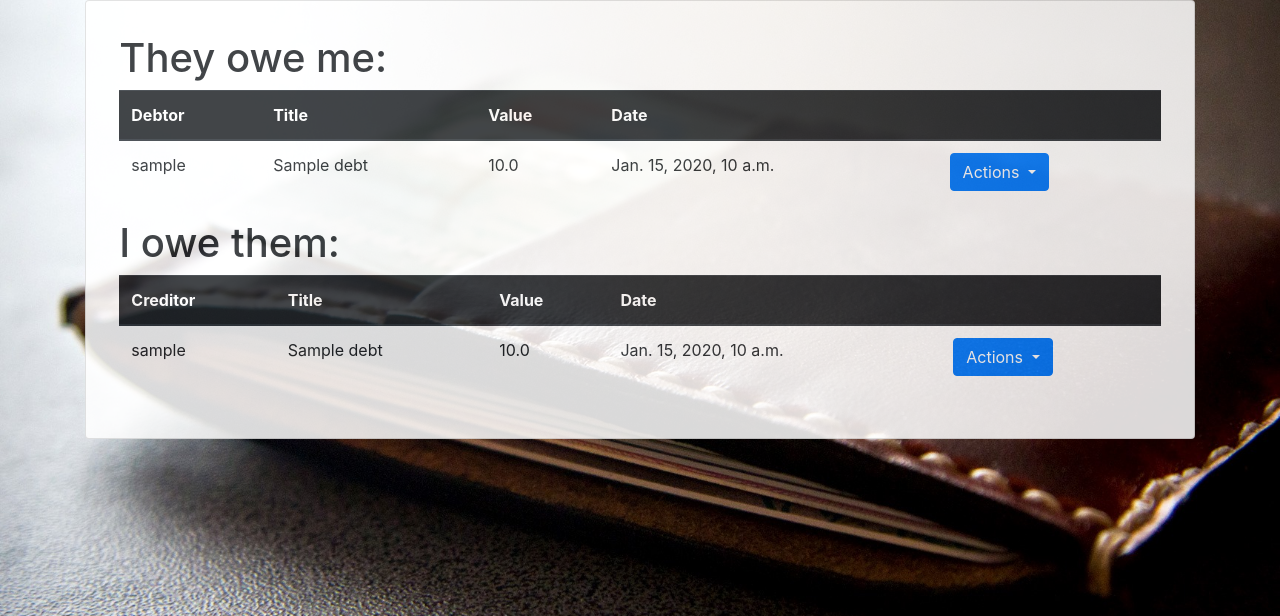
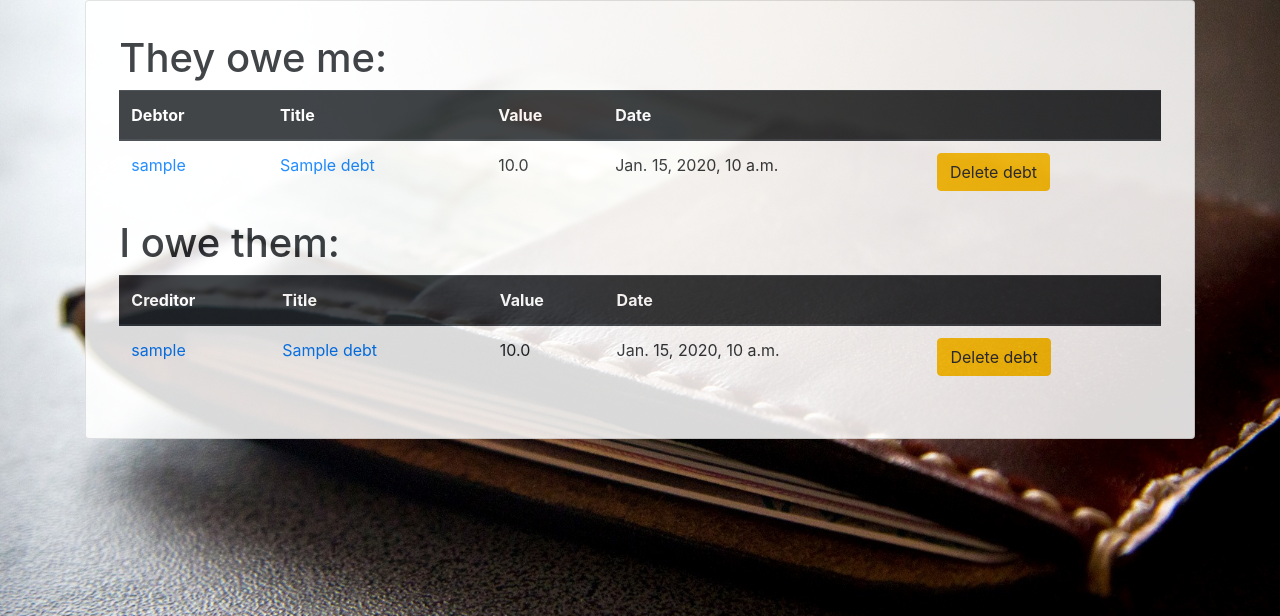
Before and after one commit to zygmuntdzwigon/PAI, a Django app: page /debts/ in a window 1280 px wide. Shown: the part 56-672 px from the top of the page. Run offline with Django 3.2, Linux system fonts and the light colour scheme; a user stored in the database is signed in; tables that the repository leaves empty hold one stand-in row (values such as "Sample post"); some libraries are stand-ins or nearby versions.

Commit message:
debt status change added

```diff
--- a/my_e_wallet/debt/templates/debt/base.html
+++ b/my_e_wallet/debt/templates/debt/base.html
@@ -80,7 +80,10 @@
 
     <!-- Optional JavaScript -->
     <!-- jQuery first, then Popper.js, then Bootstrap JS -->
-    <script src="https://code.jquery.com/jquery-3.2.1.slim.min.js" integrity="sha384-KJ3o2DKtIkvYIK3UENzmM7KCkRr/rE9/Qpg6aAZGJwFDMVNA/GpGFF93hXpG5KkN" crossorigin="anonymous"></script>
+    <script
+			  src="http://code.jquery.com/jquery-3.4.1.js"
+			  integrity="sha256-WpOohJOqMqqyKL9FccASB9O0KwACQJpFTUBLTYOVvVU="
+			  crossorigin="anonymous"></script>
     <script src="https://cdnjs.cloudflare.com/ajax/libs/popper.js/1.12.9/umd/popper.min.js" integrity="sha384-ApNbgh9B+Y1QKtv3Rn7W3mgPxhU9K/ScQsAP7hUibX39j7fakFPskvXusvfa0b4Q" crossorigin="anonymous"></script>
     <script src="https://maxcdn.bootstrapcdn.com/bootstrap/4.0.0/js/bootstrap.min.js" integrity="sha384-JZR6Spejh4U02d8jOt6vLEHfe/JQGiRRSQQxSfFWpi1MquVdAyjUar5+76PVCmYl" crossorigin="anonymous"></script>
   </body>
--- a/my_e_wallet/debt/templates/debt/debt_list.html
+++ b/my_e_wallet/debt/templates/debt/debt_list.html
@@ -13,21 +13,15 @@
             <th></th>
           </tr>
         </thead>
+
         <tbody>
-
           {% for debt in ascreditor  %}
           <tr>
-            <td>{{ debt.debtor }}</td>
-            <td>{{ debt.title }}</td>
+              <td><a class="mr-2" href="{% url 'user-detail' debt.debtor.id %}">{{ debt.debtor.username }}</a></td>
+              <td><a class="mr-2" href="{% url 'debt-detail' debt.id %}">{{ debt.title }}</a></td>
               <td>{{ debt.amount }}</td>
               <td>{{ debt.date }}</td>
-            <td><button type="button" class="btn btn-primary dropdown-toggle" data-toggle="dropdown">
-                Actions
-              </button>
-              <div class="dropdown-menu">
-                <a type="button" class="dropdown-item" href="{% url 'debt-delete' debt.id %}">Delete debt</a>
-                <a class="dropdown-item" href="#">Mark as paid</a>
-              </div></td>
+              <td><a type="button" class="btn btn-warning" href="{% url 'debt-delete' debt.id %}">Delete debt</a></td>
             </tr>
           {% endfor %}
         </tbody>
@@ -50,17 +44,11 @@
 
         {% for debt in asdebtor  %}
           <tr>
-            <td>{{ debt.creditor }}</td>
-            <td>{{ debt.title }}</td>
+            <td><a class="mr-2" href="{% url 'user-detail' debt.creditor.id %}">{{ debt.creditor.username }}</a></td>
+            <td><a class="mr-2" href="{% url 'debt-detail' debt.id %}">{{ debt.title }}</a></td>
             <td>{{ debt.amount }}</td>
             <td>{{ debt.date }}</td>
-            <td><button type="button" class="btn btn-primary dropdown-toggle" data-toggle="dropdown">
-                Actions
-              </button>
-              <div class="dropdown-menu">
-                <a type="button" class="dropdown-item" href="{% url 'debt-delete' debt.id %}">Delete debt</a>
-                <a class="dropdown-item" href="#">Mark as paid</a>
-              </div></td>
+            <td><a type="button" class="btn btn-warning" href="{% url 'debt-delete' debt.id %}">Delete debt</a></td>
           </tr>
         {% endfor %}
         </tbody>
--- a/my_e_wallet/debt/urls.py
+++ b/my_e_wallet/debt/urls.py
@@ -16,4 +16,5 @@ urlpatterns = [
     path('debts/<int:pk>/update/', DebtUpdateView.as_view(), name='debt-update'),
     path('debts/<int:pk>/delete/', DebtDeleteView.as_view(), name='debt-delete'),
     path('debts/new/', DebtCreateView.as_view(), name='debt-create'),
+    path('debts/<int:pk>/paid', views.markaspaid, name='debt-paid')
 ]
--- a/my_e_wallet/debt/views.py
+++ b/my_e_wallet/debt/views.py
@@ -11,7 +11,7 @@ from django.views.generic import (
     )
 from .mixins import UserIsAuthorMixin, UserIsDebtorOrCreditorMixin
 from .forms import DebtForm
-
+from django.contrib import messages
 
 # Create your views here.
 def home(request):
@@ -19,6 +19,13 @@ def home(request):
 
 def about(request):
     return render(request, 'debt/about.html')
+
+def markaspaid(request, pk):
+    debt = Debt.objects.filter(id=pk).first()
+    debt.status = DebtStatuses.objects.filter(id=3).first()
+    debt.save()
+    return HttpResponse(f"Debt {debt.title} marked as paid")
+
 
 
 class DebtListView(LoginRequiredMixin, ListView):
--- a/my_e_wallet/users/templates/users/admin.html
+++ b/my_e_wallet/users/templates/users/admin.html
@@ -16,7 +16,7 @@
 
         {% for user in users  %}
         <tr>
-            <td>{{ user.username }}</td>
+            <td><a class="mr-2" href="{% url 'user-detail' user.id %}">{{ user.username }}</a></td>
             <td>{{ user.email }}</td>
             {% if user.is_active %}
             <td>Active</td>
```
Also changed, not shown: my_e_wallet/debt/templates/debt/debt_detail.html (+32 -1 lines), my_e_wallet/users/signals.py (line endings or trailing spaces). Lines whose indentation alone changed are shown as unchanged.
